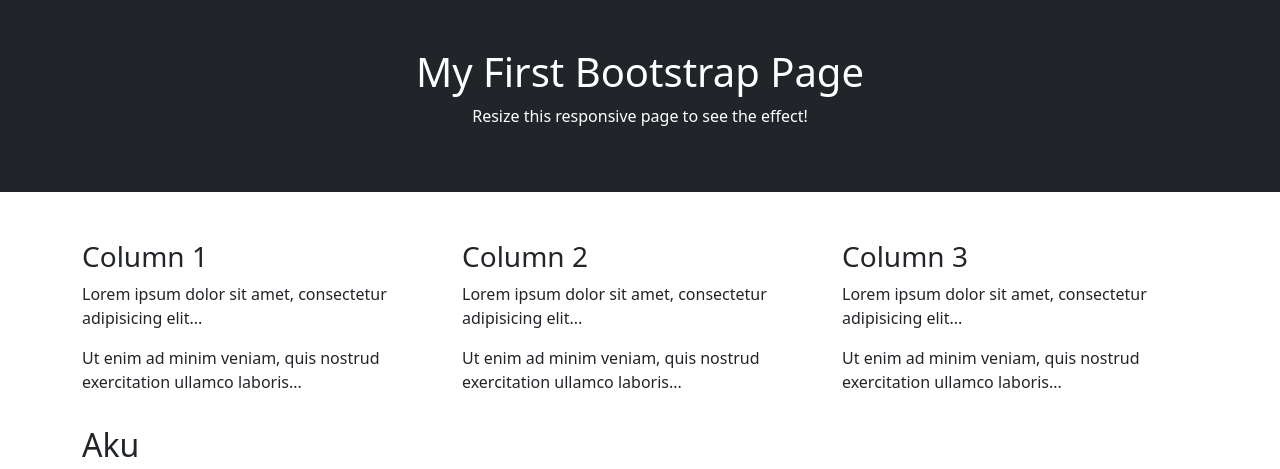
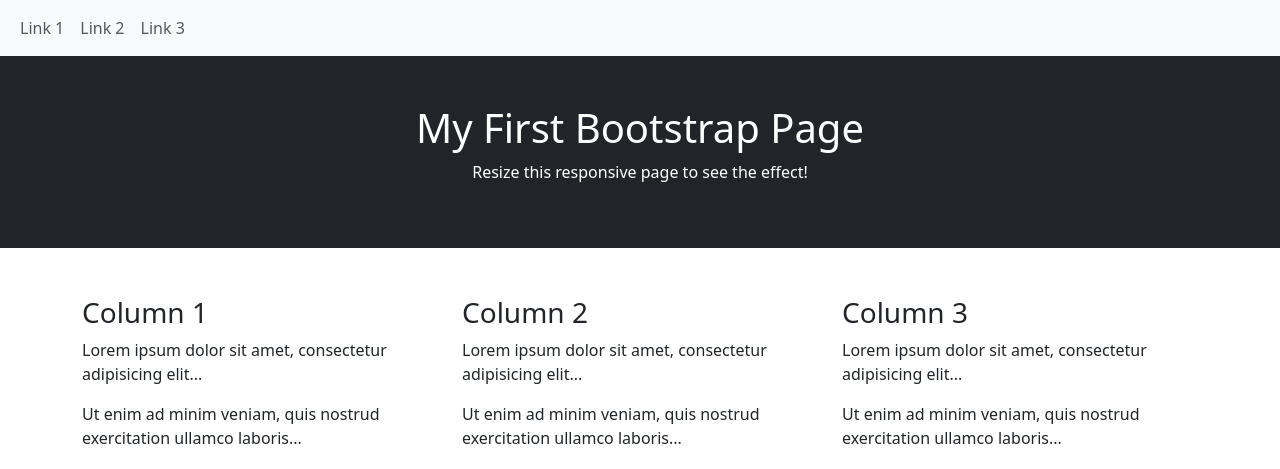
Before and after one commit to 40594-cloud/bootstrap, a plain HTML site: page index.html in a window 1280 px wide. Shown: the top 469 px of the page. Drawn offline with nearby package versions, Linux system fonts and the light colour scheme.

Commit message:
Update index.html

```diff
--- a/index.html
+++ b/index.html
@@ -1,13 +1,22 @@
-  <!DOCTYPE html>
-<html lang="en">
-<head>
-  <title>Bootstrap Example</title>
-  <meta charset="utf-8">
-  <meta name="viewport" content="width=device-width, initial-scale=1">
-  <link href="https://cdn.jsdelivr.net/npm/bootstrap@5.3.3/dist/css/bootstrap.min.css" rel="stylesheet">
-  <script src="https://cdn.jsdelivr.net/npm/bootstrap@5.3.3/dist/js/bootstrap.bundle.min.js"></script>
-</head>
-<body>
+ <nav class="navbar navbar-expand-sm bg-light">
+
+  <div class="container-fluid">
+    <!-- Links -->
+    <ul class="navbar-nav">
+      <li class="nav-item">
+        <a class="nav-link" href="#">Link 1</a>
+      </li>
+      <li class="nav-item">
+        <a class="nav-link" href="#">Link 2</a>
+      </li>
+      <li class="nav-item">
+        <a class="nav-link" href="#">Link 3</a>
+      </li>
+    </ul>
+  </div>
+
+</nav>
+
 <!DOCTYPE html>
 <html lang="en">
 <head>
```
